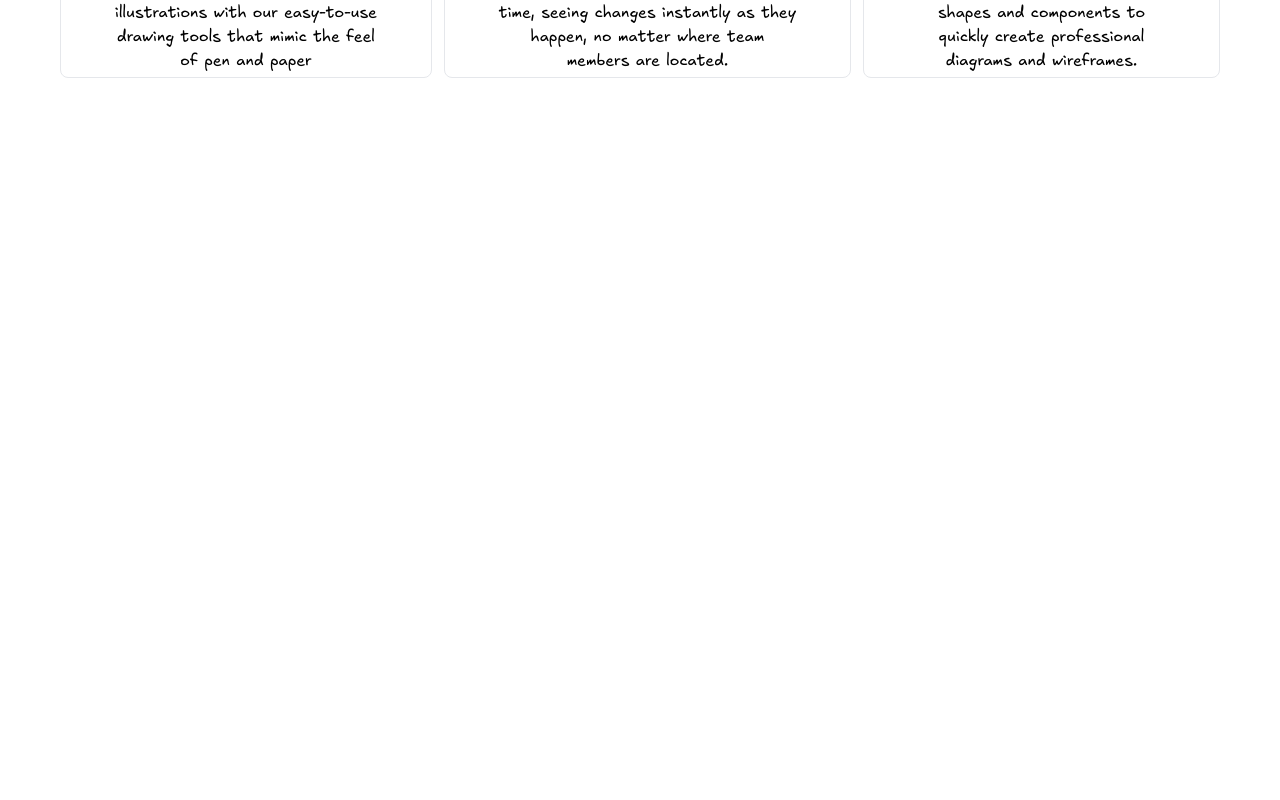
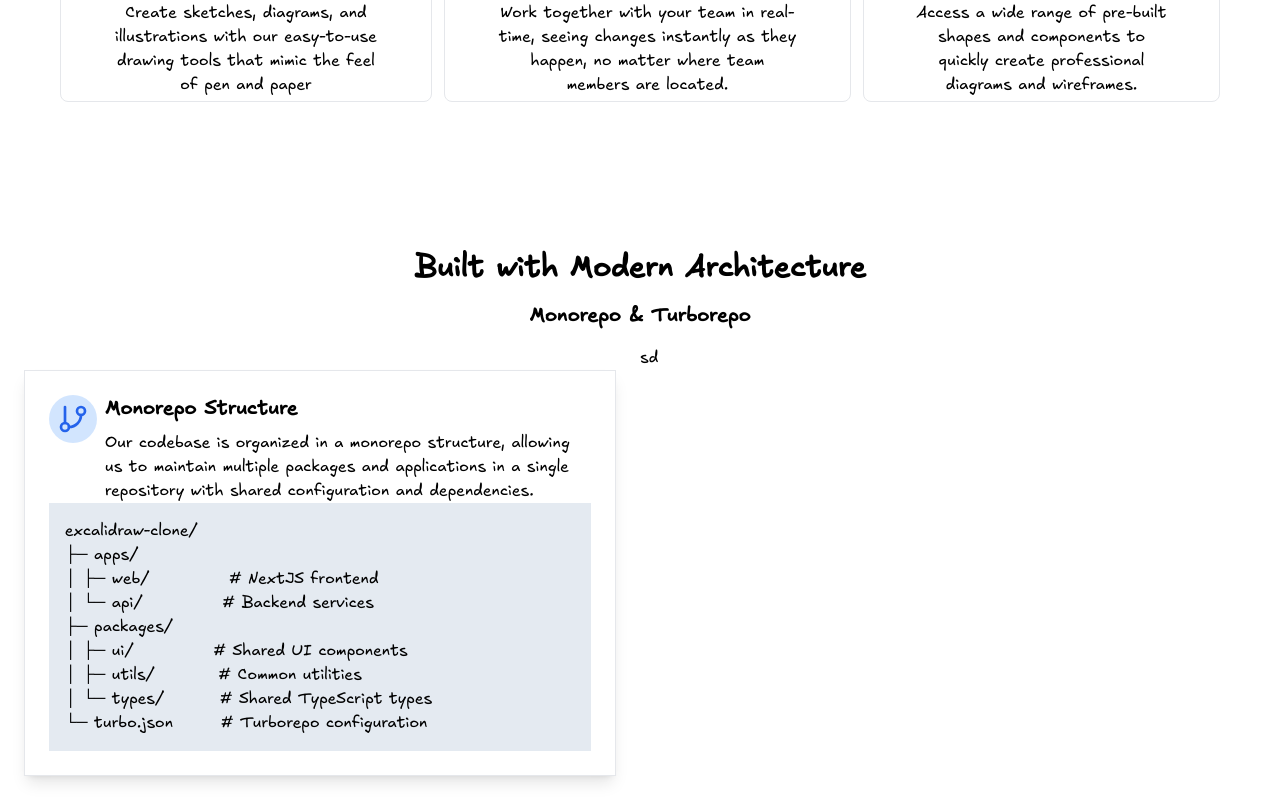
Before and after one commit to DeekshithReddyA/Excalidraw, a Next.js app in the folder apps/frontend/: page / in a window 1280 px wide. Shown: the part 896-1696 px from the top of the page. Before the commit the page ends 1082 px from the top, so only its background shows below. Built offline with nearby package versions, Linux system fonts and the light colour scheme.

Commit message:
folder structure made

```diff
--- a/apps/frontend/app/page.tsx
+++ b/apps/frontend/app/page.tsx
@@ -1,6 +1,7 @@
 "use client";
 import { Features } from "@/components/Features";
 import Nav from "@/components/LandingPageNavbar";
+import { Technical } from "@/components/Technical";
 import { Button } from "@repo/ui/button";
 import { ArrowRight } from "@repo/ui/icons";
 import { useRouter } from "next/navigation";
@@ -14,13 +15,15 @@
       <div className="flex flex-col items-center justify-center w-full my-20">
         <div className="text-5xl text-neutral-800 font-semibold mb-5">Collaborative Drawing Made Simple</div>
         <div className="text-center text-neutral-600 text-2xl w-3/5 mb-10">Create, collaborate, and share beautiful diagrams with our whiteboard tool. Built with modern web technologies for speed and reliability.</div>
+        <br></br>
+        <br></br>
         <Button variant='primary' className='bg-purple-1300 px-4 py-3 text-xl hover:shadow-lg rounded-lg hover:bg-purple-1300/90 hover:scale-[1.04]' children={<div className="flex items-center">Try Now <div className="mx-2"><ArrowRight size={24}/></div></div>}/>
       </div>
-      <br></br>
       <br></br>
       <Features />
       <br></br>
       <br></br>
+      <Technical />
       {/* <button onClick={(e) => {
         e.preventDefault();
         router.push("/canvas");
--- a/apps/frontend/components/Technical.tsx
+++ b/apps/frontend/components/Technical.tsx
@@ -1,7 +1,70 @@
-export function Technical(){
-    return(
-        <div>
+import { GitBranch } from "@repo/ui/icons";
 
+export function Technical() {
+  return (
+    <div className="flex flex-col items-center justify-center w-full mt-10">
+      <div className="text-3xl font-semibold">
+        Built with Modern Architecture
+      </div>
+      <div className="text-xl font-semibold my-4">Monorepo & Turborepo</div>
+      <div className="grid grid-cols-2">
+        <div className="m-6 col-span-1">
+          <div className="p-6 border shadow-lg">
+            <div>
+              <div className="flex items-start space-x-2">
+                <div className="p-2 rounded-full bg-blue-200/70 text-blue-600">
+                  <GitBranch size={32} />
+                </div>
+                <div className="">
+                  <div className="text-xl font-semibold">
+                    Monorepo Structure
+                  </div>
+                  <div className="mt-2">
+                    Our codebase is organized in a monorepo structure, allowing
+                    us to maintain multiple packages and applications in a
+                    single repository with shared configuration and
+                    dependencies.
+                  </div>
+                </div>
+              </div>
+              <div className="p-4 bg-slate-200/90">
+                <div>excalidraw-clone/</div>
+                <div>├─ apps/</div>
+                <div className="flex space-x-20">
+                    <div className="">
+                     │  ├─ web/
+                    </div>
+                    <div>
+                      # NextJS frontend
+                    </div>
+                </div>
+                <div className="flex space-x-20">
+                    <div> │   └─ api/ </div>
+                    <div># Backend services</div>
+                </div>
+                <div>├─ packages/</div>
+                <div className="flex space-x-20">
+                    <div> │ ├─ ui/ </div>
+                    <div># Shared UI components</div>
+                </div>
+                <div className="flex space-x-16">
+                    <div> │ ├─ utils/ </div>
+                    <div># Common utilities</div>
+                </div>
+                <div className="flex space-x-14">
+                    <div> │ └─ types/ </div>
+                    <div># Shared TypeScript types</div>
+                </div>
+                <div className="flex space-x-12">
+                    <div> └─ turbo.json </div>
+                    <div># Turborepo configuration</div>
+                </div>
+              </div>
+            </div>
+          </div>
         </div>
-    );
+        <div className="col-span-1">sd</div>
+      </div>
+    </div>
+  );
 }
--- a/packages/ui/src/icons.tsx
+++ b/packages/ui/src/icons.tsx
@@ -71,3 +71,23 @@
 export function Shapes(props: IconProps){
     return <svg xmlns="http://www.w3.org/2000/svg" width={props.size} height={props.size} viewBox="0 0 24 24" fill="none" stroke="currentColor" strokeWidth="2" strokeLinecap="round" strokeLinejoin="round" className="lucide lucide-shapes-icon lucide-shapes"><path d="M8.3 10a.7.7 0 0 1-.626-1.079L11.4 3a.7.7 0 0 1 1.198-.043L16.3 8.9a.7.7 0 0 1-.572 1.1Z"/><rect x="3" y="14" width="7" height="7" rx="1"/><circle cx="17.5" cy="17.5" r="3.5"/></svg>
 }
+
+export function GitBranch(props: IconProps){
+    return <svg xmlns="http://www.w3.org/2000/svg" width={props.size} height={props.size} viewBox="0 0 24 24" fill="none" stroke="currentColor" strokeWidth="2" strokeLinecap="round" strokeLinejoin="round" className="lucide lucide-git-branch-icon lucide-git-branch"><line x1="6" x2="6" y1="3" y2="15"/><circle cx="18" cy="6" r="3"/><circle cx="6" cy="18" r="3"/><path d="M18 9a9 9 0 0 1-9 9"/></svg>
+}
+
+export function Refresh(props: IconProps){
+    return <svg xmlns="http://www.w3.org/2000/svg" width={props.size} height={props.size} viewBox="0 0 24 24" fill="none" stroke="currentColor" strokeWidth="2" strokeLinecap="round" strokeLinejoin="round" className="lucide lucide-refresh-cw-icon lucide-refresh-cw"><path d="M3 12a9 9 0 0 1 9-9 9.75 9.75 0 0 1 6.74 2.74L21 8"/><path d="M21 3v5h-5"/><path d="M21 12a9 9 0 0 1-9 9 9.75 9.75 0 0 1-6.74-2.74L3 16"/><path d="M8 16H3v5"/></svg>
+}
+
+export function Code(props: IconProps){
+    return <svg xmlns="http://www.w3.org/2000/svg" width={props.size} height={props.size} viewBox="0 0 24 24" fill="none" stroke="currentColor" strokeWidth="2" strokeLinecap="round" strokeLinejoin="round" className="lucide lucide-code-icon lucide-code"><polyline points="16 18 22 12 16 6"/><polyline points="8 6 2 12 8 18"/></svg>
+}
+
+export function Parallel(props: IconProps){
+    return <svg xmlns="http://www.w3.org/2000/svg" width={props.size} height={props.size} viewBox="0 0 24 24" fill="none" stroke="currentColor" strokeWidth="2" strokeLinecap="round" strokeLinejoin="round" className="lucide lucide-git-merge-icon lucide-git-merge"><circle cx="18" cy="18" r="3"/><circle cx="6" cy="6" r="3"/><path d="M6 21V9a9 9 0 0 0 9 9"/></svg>
+}
+
+export function Package(props: IconProps){
+    return <svg xmlns="http://www.w3.org/2000/svg" width={props.size} height={props.size} viewBox="0 0 24 24" fill="none" stroke="currentColor" strokeWidth="2" strokeLinecap="round" strokeLinejoin="round" className="lucide lucide-package-icon lucide-package"><path d="M11 21.73a2 2 0 0 0 2 0l7-4A2 2 0 0 0 21 16V8a2 2 0 0 0-1-1.73l-7-4a2 2 0 0 0-2 0l-7 4A2 2 0 0 0 3 8v8a2 2 0 0 0 1 1.73z"/><path d="M12 22V12"/><polyline points="3.29 7 12 12 20.71 7"/><path d="m7.5 4.27 9 5.15"/></svg>
+}
```
